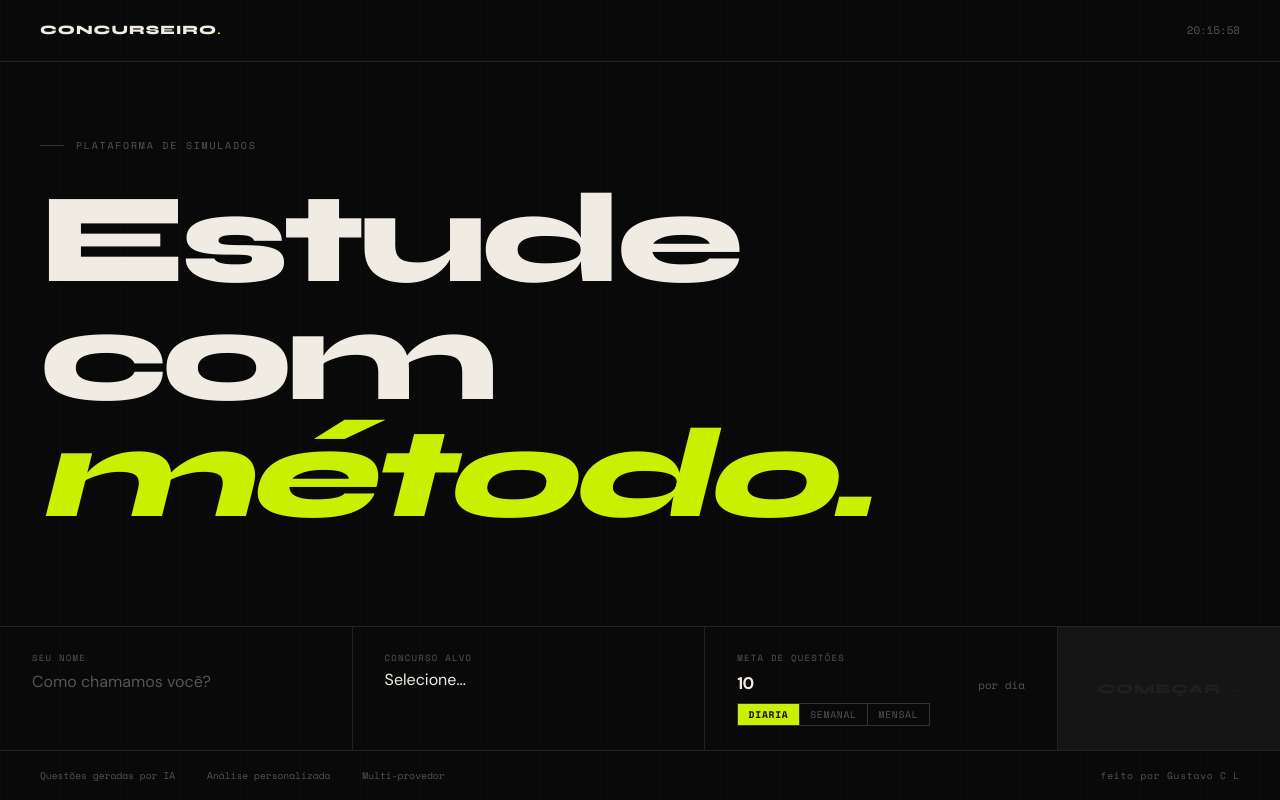
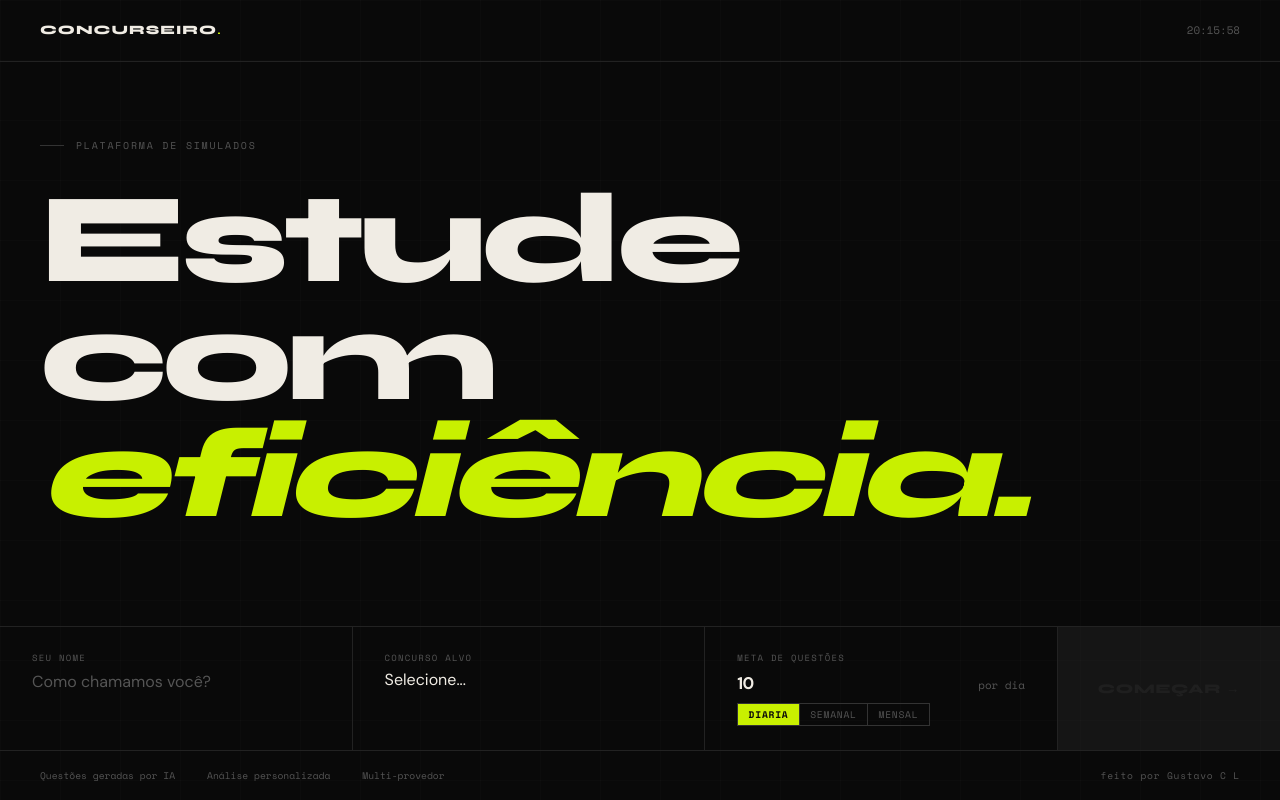
Before and after one commit to gustavolima1337/concurseiro, a React (Vite) app: page / in a window 1280 px wide. Built offline with nearby package versions, Linux system fonts and the light colour scheme.

Commit message:
copy: troca método por eficiência no hero

```diff
--- a/concurseiro.jsx
+++ b/concurseiro.jsx
@@ -543,7 +543,7 @@ function WelcomeScreen({ onStart, savedUser }) {
       </div>
       <div className="w-hero">
         <div className="w-eyebrow">Plataforma de simulados</div>
-        <h1 className="w-h1">Estude<br />com <em>método.</em></h1>
+        <h1 className="w-h1">Estude<br />com <em>eficiência.</em></h1>
       </div>
 
       <div className="w-form">
```
